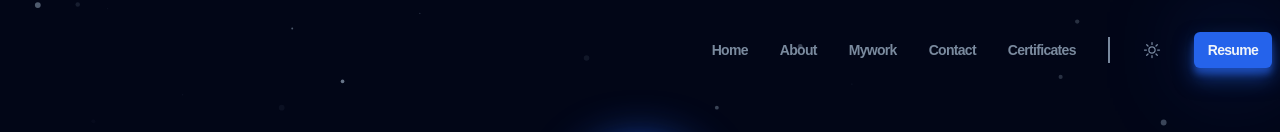
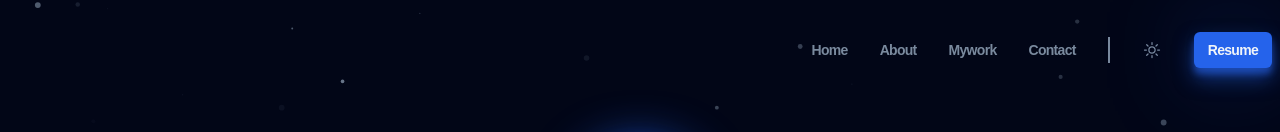
Before and after one commit to Iganza-roy/My_portfolio, a website built with Vite: page index.html in a window 1280 px wide. Shown: the top 132 px of the page. Built offline with nearby package versions, Linux system fonts and the light colour scheme; animation ran at ten frames a second; files whose address does not match are found by name; a web font is replaced by a local one.

Commit message:
Remove Certificates link from navigation in index.html

```diff
--- a/index.html
+++ b/index.html
@@ -48,11 +48,6 @@
           </li>
           <li>
             <a class="header__link" href="#contact">Contact</a>
-          </li>
-          <li>
-            <a class="header__link" href="/pages/certificates.html"
-              >Certificates</a
-            >
           </li>
           <li class="header__line"></li>
           <li>
```
